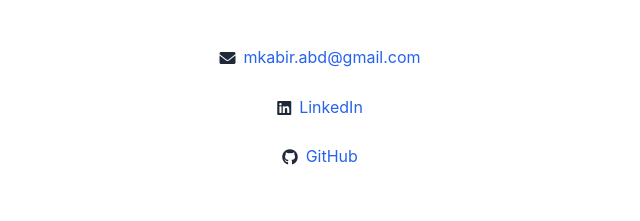
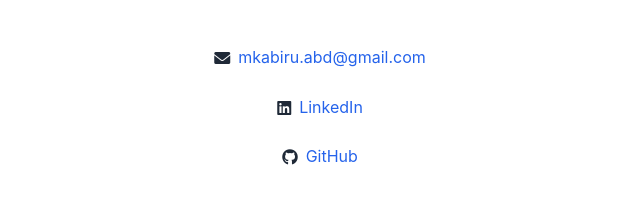
Before and after one commit to mkabdullahi/personal_website, a plain HTML site: page index.html in a window 1280 px wide. Shown: the part 1908-2129 px from the top of the page, 320-960 px from the left. Drawn offline with Linux system fonts and the light colour scheme.

Commit message:
fix: email typo

```diff
--- a/index.html
+++ b/index.html
@@ -66,7 +66,7 @@
             <div class="contact-info">
                 <div class="contact-item">
                     <i class="fas fa-envelope"></i>
-                    <a href="mailto:your.email@example.com">mkabir.abd@gmail.com</a>
+                    <a href="mailto:mkabiru.abd@gmail.com">mkabiru.abd@gmail.com</a>
                 </div>
                 <div class="contact-item">
                     <i class="fab fa-linkedin"></i>
```
